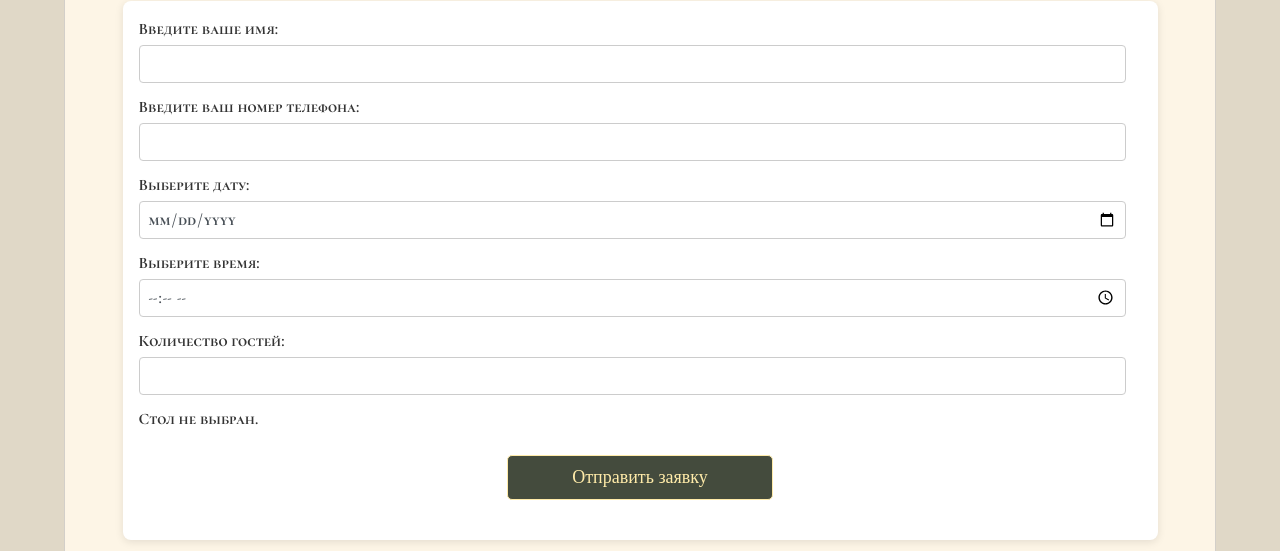
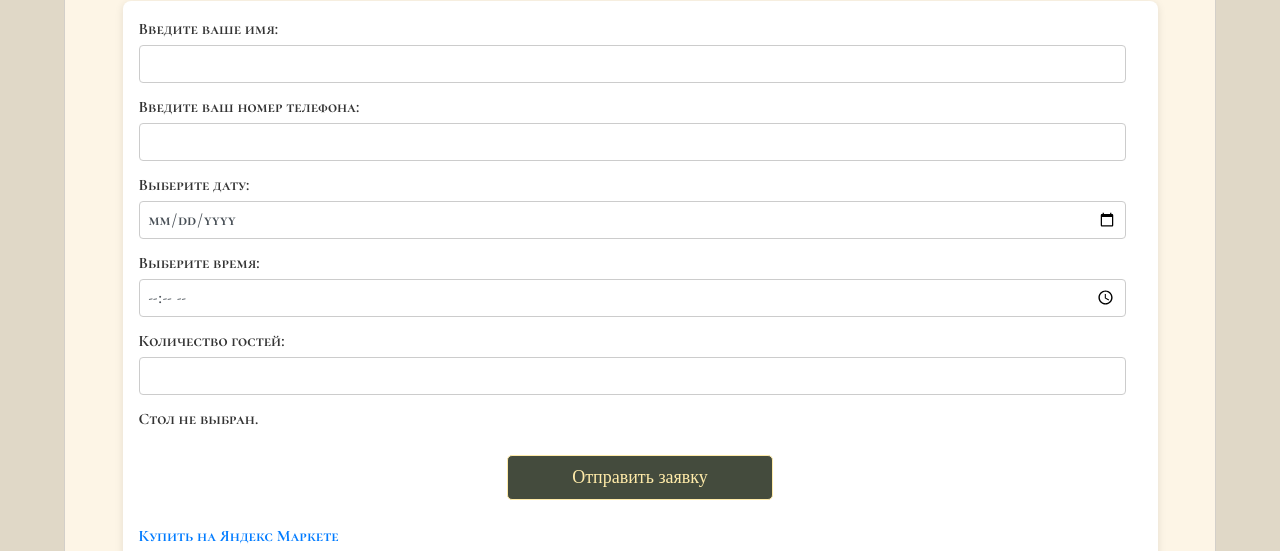
Before and after one commit to TimohaSheff/AURArest.github.io, a plain HTML site: page forms.html in a window 1280 px wide. Shown: the part 184-735 px from the top of the page. Drawn offline with nearby package versions, Linux system fonts and the light colour scheme; a web font is replaced by a local one.

Commit message:
Update forms.html

```diff
--- a/forms.html
+++ b/forms.html
@@ -54,6 +54,7 @@
                 <div id="reservation-details"></div>
                 <button type="submit" id="confirm-reservation">Отправить заявку</button>
                 <button id="download-data" style="display: none;">Скачать данные бронирования</button>
+                <a href="https://ya.cc/m/6HhrtJ" rel="sponsored">Купить на Яндекс Маркете</a>
             </form>
         </section>
     </main>
```
